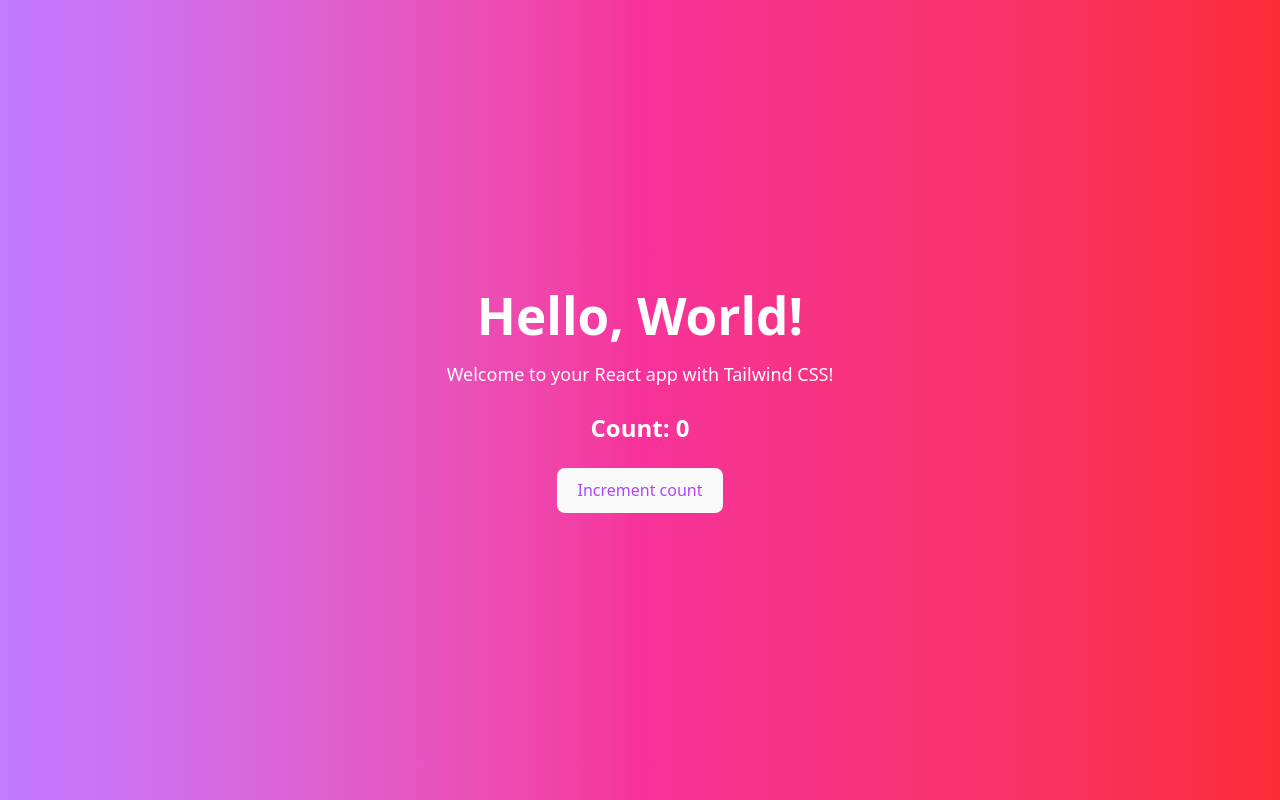
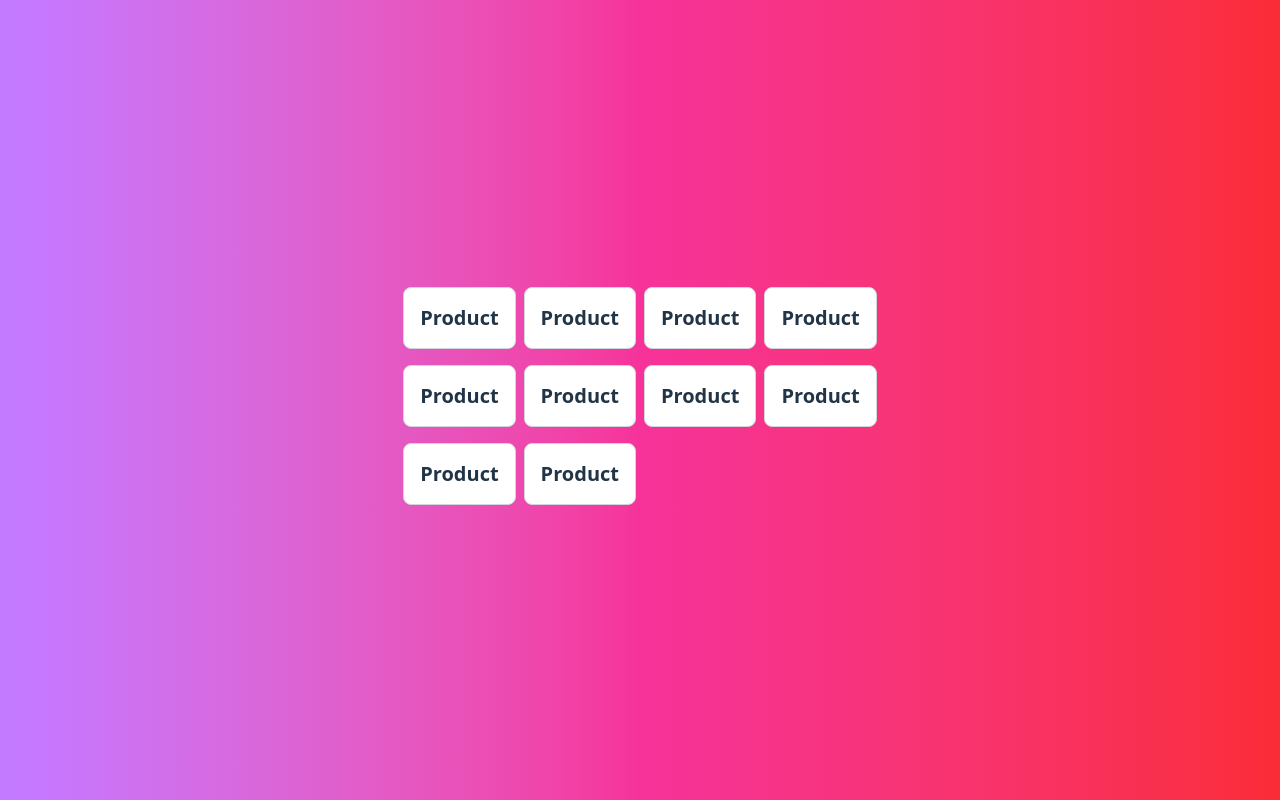
Before and after one commit to seriiserii825/minin-react, a React (Vite) app: page / in a window 1280 px wide. Built offline with nearby package versions, Linux system fonts and the light colour scheme.

Commit message:
feat: multi product

```diff
--- a/package.json
+++ b/package.json
@@ -28,5 +28,8 @@
     "typescript": "~5.9.3",
     "typescript-eslint": "^8.48.0",
     "vite": "^7.3.1"
+  },
+  "engines": {
+    "node": "22.*"
   }
 }
--- a/src/App.tsx
+++ b/src/App.tsx
@@ -1,19 +1,21 @@
-import { useState } from "react";
 import "./App.css";
+import Product from "./components/Product";
 
 function App() {
-  const [count, setCount] = useState(0);
-
   return (
-    <div className="flex w-screen flex-col h-screen items-center justify-center bg-gradient-to-r from-purple-400 via-pink-500 to-red-500">
-      <h1 className="text-4xl font-bold text-white">Hello, World!</h1>
-      <p className="mt-4 text-lg text-white">Welcome to your React app with Tailwind CSS!</p>
-      <div className="mt-6 text-2xl font-semibold text-white">Count: {count}</div>
-      <button
-        className="mt-6 px-4 py-2 bg-white text-purple-500 rounded hover:bg-gray-200 transition"
-        onClick={() => setCount(count + 1)}>
-        Increment count
-      </button>
+    <div className="flex justify-center items-center w-screen  h-screen bg-gradient-to-r from-purple-400 via-pink-500 to-red-500">
+      <div className="grid grid-cols-4 gap-2">
+        <Product />
+        <Product />
+        <Product />
+        <Product />
+        <Product />
+        <Product />
+        <Product />
+        <Product />
+        <Product />
+        <Product />
+      </div>
     </div>
   );
 }
--- /dev/null
+++ b/src/components/Product.tsx
@@ -0,0 +1,7 @@
+export default function Product() {
+  return (
+    <div className="flex flex-col gap-2 mb-2 border border-gray-300 rounded-lg p-4 bg-white p-4">
+      <h2 className="text-xl font-bold">Product</h2>
+    </div>
+  );
+}
```
